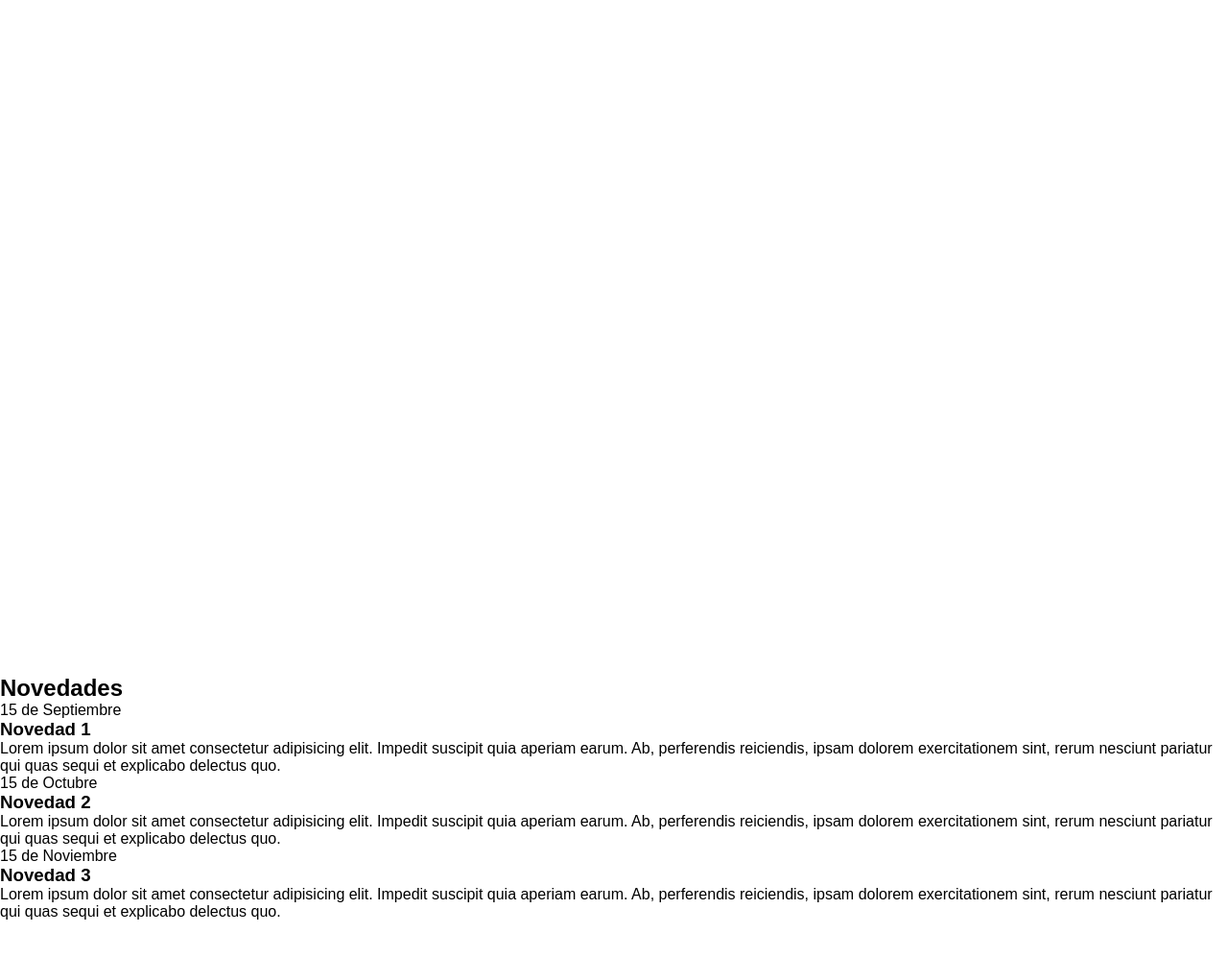
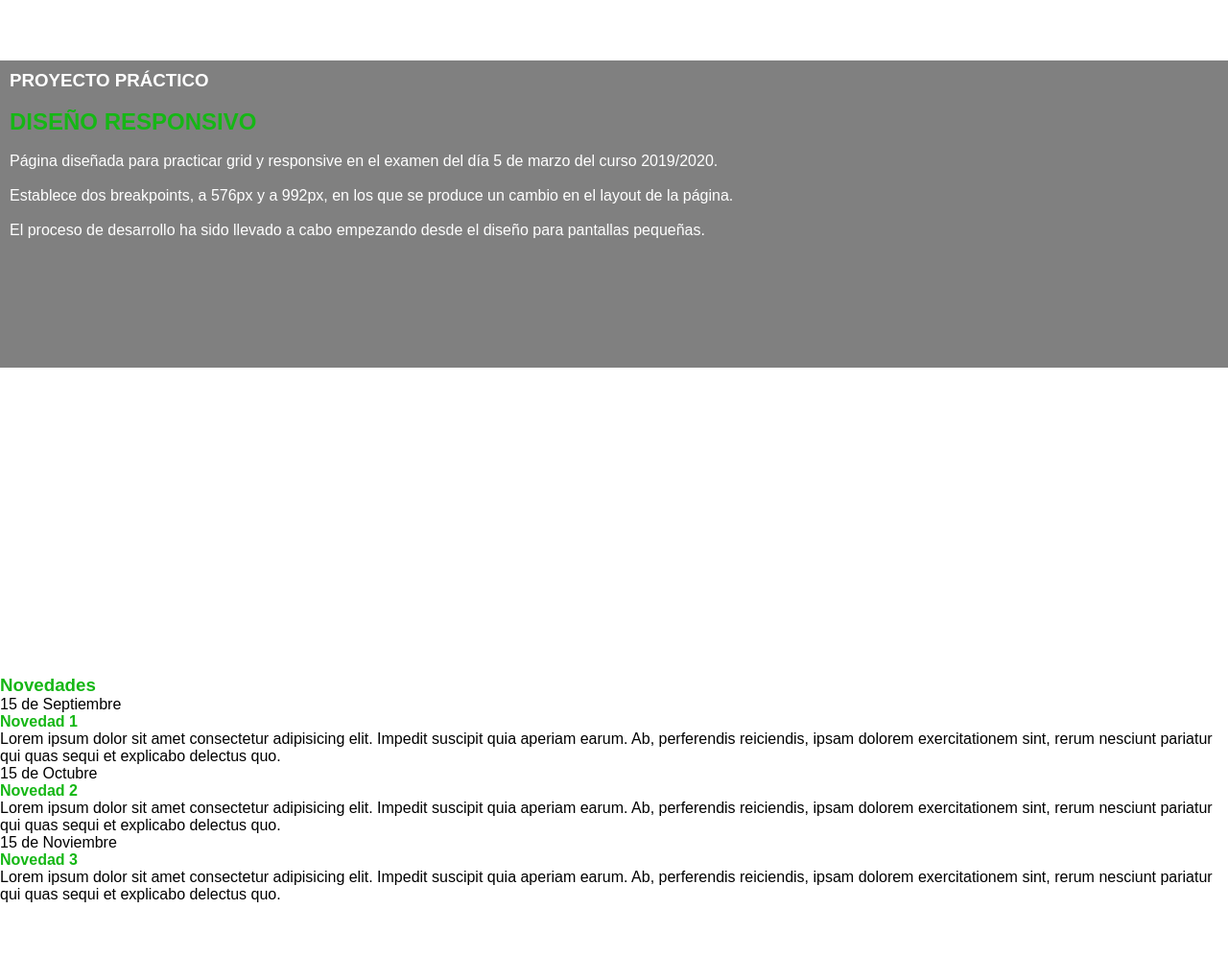
Before and after one commit to aronaldo9/fpDaw, a plain HTML site: page practicasResponsive/ejercicio2/ejercicio2.html in a window 1280 px wide. Shown: the part 57-1054 px from the top of the page at 96% size. Drawn offline with Linux system fonts and the light colour scheme; a web font is replaced by a local one.

Commit message:
Continuando ejercicio

```diff
--- a/practicasResponsive/ejercicio2/ejercicio2.html
+++ b/practicasResponsive/ejercicio2/ejercicio2.html
@@ -21,18 +21,28 @@
                 </ul>
             </nav>
         </header>
-        <article class="articulo1"></article>
+        <article class="articulo1">
+            <h3>PROYECTO PRÁCTICO</h3>
+            <br>
+            <h2>DISEÑO RESPONSIVO</h2>
+            <br>
+            <p>Página diseñada para practicar grid y responsive en el examen del día 5 de marzo del curso 2019/2020.</p>
+            <br>
+            <p>Establece dos breakpoints, a 576px y a 992px, en los que se produce un cambio en el layout de la página.</p>
+            <br>
+            <p>El proceso de desarrollo ha sido llevado a cabo empezando desde el diseño para pantallas pequeñas.</p>
+        </article>
         <article class="articulo2"></article>
         <footer class="pie">
-            <h2>Novedades</h2>
+            <h3>Novedades</h3>
             <p>15 de Septiembre</p>
-            <h3>Novedad 1</h3>
+            <h4>Novedad 1</h4>
             <p>Lorem ipsum dolor sit amet consectetur adipisicing elit. Impedit suscipit quia aperiam earum. Ab, perferendis reiciendis, ipsam dolorem exercitationem sint, rerum nesciunt pariatur qui quas sequi et explicabo delectus quo.</p>
             <p>15 de Octubre</p>
-            <h3>Novedad 2</h3>
+            <h4>Novedad 2</h4>
             <p>Lorem ipsum dolor sit amet consectetur adipisicing elit. Impedit suscipit quia aperiam earum. Ab, perferendis reiciendis, ipsam dolorem exercitationem sint, rerum nesciunt pariatur qui quas sequi et explicabo delectus quo.</p>
             <p>15 de Noviembre</p>
-            <h3>Novedad 3</h3>
+            <h4>Novedad 3</h4>
             <p>Lorem ipsum dolor sit amet consectetur adipisicing elit. Impedit suscipit quia aperiam earum. Ab, perferendis reiciendis, ipsam dolorem exercitationem sint, rerum nesciunt pariatur qui quas sequi et explicabo delectus quo.</p>
         </footer>
     </div>
--- a/practicasResponsive/ejercicio2/estilos.css
+++ b/practicasResponsive/ejercicio2/estilos.css
@@ -10,6 +10,8 @@
 
 body {
     font-family:'Righteous', sans-serif;
+    color:rgb(21, 183, 21);
+    font-weight: 400;
 }
 
 
@@ -37,8 +39,22 @@ h1 {
 
 }
 
+h2 {
+    color: rgb(21, 183, 21);
+}
+
 ul {
     list-style: none;
     color: rgb(21, 183, 21);
     font-weight: bold;
 }
+
+.articulo1 {
+    background-color: grey;
+    color: white;
+    padding: 10px;
+}
+
+.pie p {
+    color: black;
+}
```
